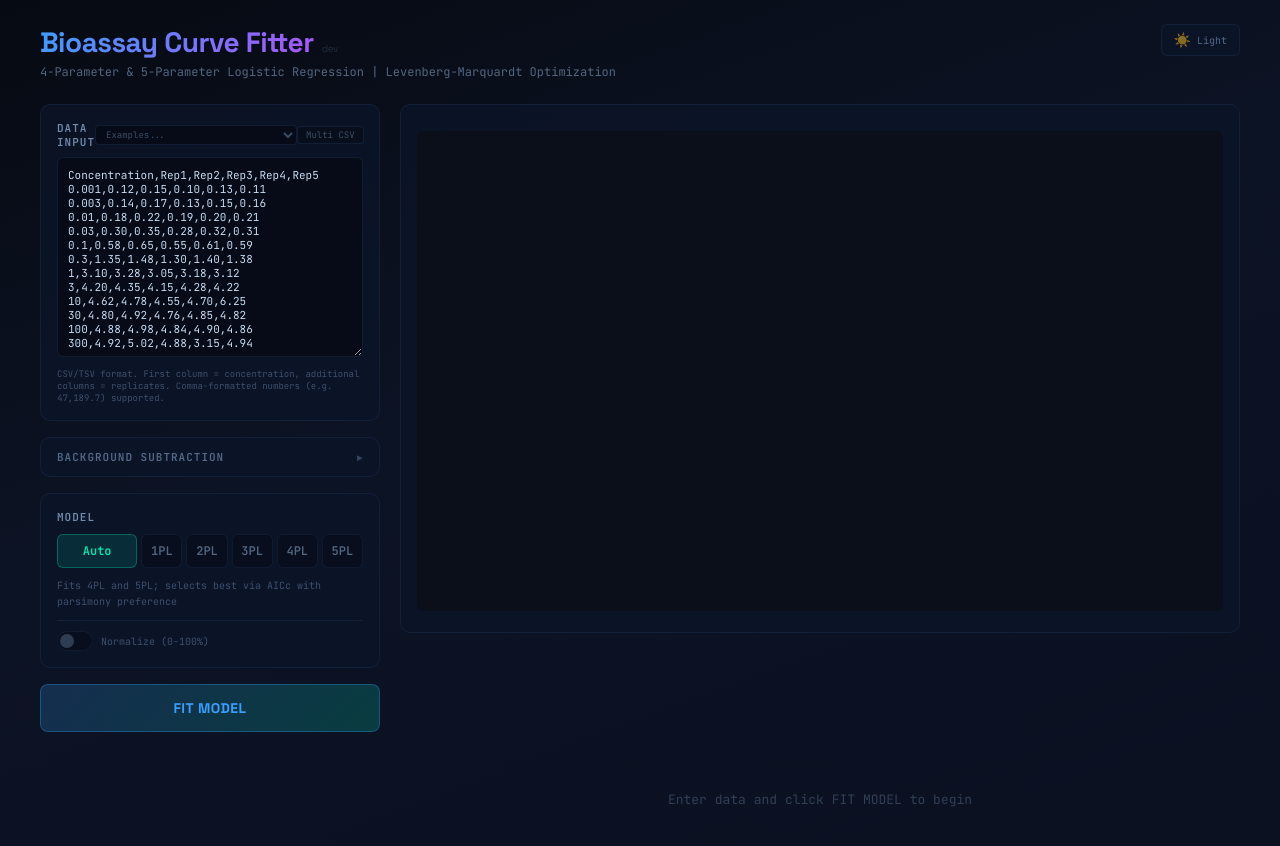
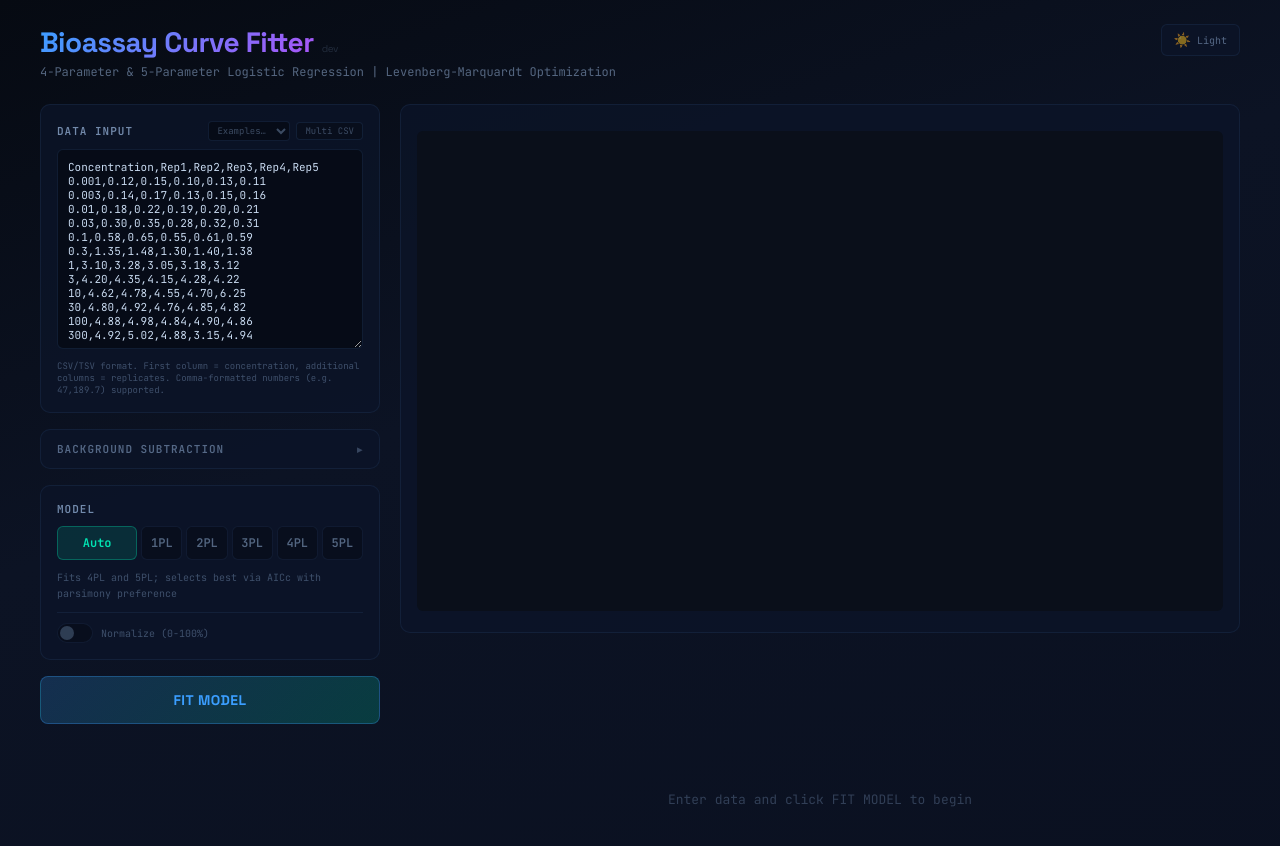
Before and after one commit to yapici/assaycurvefit, a React (Vite) app: page / in a window 1280 px wide. Shown: the top 846 px of the page. Built offline with nearby package versions, Linux system fonts and the light colour scheme.

Commit message:
Fix text.trim error

```diff
--- a/src/BioassayCurveFitter.jsx
+++ b/src/BioassayCurveFitter.jsx
@@ -1295,11 +1295,11 @@ export default function BioassayCurveFitter() {
     return { mean, sd, n: values.length, values };
   }, []);
 
-  const runFit = useCallback((overrideData) => {
+  const runFit = useCallback(() => {
     try {
       setError(null);
       setComparison(null);
-      const { xData, yData: yRaw } = parseData(overrideData ?? rawData);
+      const { xData, yData: yRaw } = parseData(rawData);
       if (xData.length < 4) { setError("Need at least 4 data points"); return; }
 
       // Background subtraction
@@ -1982,7 +1982,7 @@ export default function BioassayCurveFitter() {
   const [multiCsvError, setMultiCsvError] = useState(null);
   const multiCsvRef = useRef(null);
 
-  // Helper: reset all fit-related state and load a compound's data into the textarea
+  // Helper: reset all fit-related state, load a compound's data, and auto-fit
   const loadCompound = useCallback((compound) => {
     const csv = compoundToCSV(compound);
     setRawData(csv);
@@ -1995,9 +1995,26 @@ export default function BioassayCurveFitter() {
     setSelectedGrubbsGroup(null);
     setExcludedIndices(new Set());
     setBgStats(null);
-    // Auto-fit immediately using the CSV string directly (state hasn't updated yet)
-    runFit(csv);
-  }, [runFit]);
+    // Run fit inline with the csv string directly — avoids stale rawData state
+    try {
+      const { xData, yData } = parseData(csv);
+      if (xData.length < 4) return;
+      const fit4 = fitModel(xData, yData, model4PL, false);
+      const fit5 = xData.length >= 5 ? fitModel(xData, yData, model5PL, true) : null;
+      setParsedData({ xData, yData, yRaw: yData, bgSubtracted: 0, normMin: 0, normMax: 1, normalized: false });
+      if (!fit4 && !fit5) return;
+      if (!fit5 || Math.abs(fit5.params[4] - 1) < 0.05) {
+        setActiveModel("4PL"); setFitResult(fit4);
+        setComparison({ fit4PL: fit4, fit5PL: fit5 || null, selected: "4PL", reason: "Auto" });
+      } else {
+        const deltaAICc = (fit4?.aicc ?? Infinity) - fit5.aicc;
+        const selected = (deltaAICc > 2 && fit4.bic - fit5.bic > 0) ? "5PL" : "4PL";
+        setActiveModel(selected);
+        setFitResult(selected === "5PL" ? fit5 : fit4);
+        setComparison({ fit4PL: fit4, fit5PL: fit5, selected, reason: "Auto" });
+      }
+    } catch { /* silently skip on malformed data */ }
+  }, [parseData]);
 
   // When multiIndex changes, swap the textarea content
   useEffect(() => {
@@ -2113,8 +2130,9 @@ export default function BioassayCurveFitter() {
             borderRadius: 10,
             padding: 16,
           }}>
-            <div style={{ fontSize: 11, fontWeight: 600, color: t.label, marginBottom: 8, textTransform: "uppercase", letterSpacing: 1, display: "flex", justifyContent: "space-between", alignItems: "center" }}>
-              <span>Data Input</span>
+            <div style={{ fontSize: 11, fontWeight: 600, color: t.label, marginBottom: 8, textTransform: "uppercase", letterSpacing: 1, display: "flex", justifyContent: "space-between", alignItems: "center", gap: 6 }}>
+              <span style={{ whiteSpace: "nowrap" }}>Data Input</span>
+              <div style={{ display: "flex", alignItems: "center", gap: 6, flexShrink: 0 }}>
               <select
                 onChange={(e) => {
                   if (e.target.value && EXAMPLE_DATASETS[e.target.value]) {
@@ -2134,7 +2152,7 @@ export default function BioassayCurveFitter() {
                   e.target.value = "";
                 }}
                 style={{
-                  padding: "2px 6px",
+                  padding: "2px 4px",
                   background: t.input,
                   border: `1px solid ${t.inputBorder}`,
                   borderRadius: 4,
@@ -2143,9 +2161,10 @@ export default function BioassayCurveFitter() {
                   fontFamily: "'JetBrains Mono', monospace",
                   outline: "none",
                   cursor: "pointer",
+                  width: 82,
                 }}
               >
-                <option value="">Examples...</option>
+                <option value="">Examples…</option>
                 {Object.keys(EXAMPLE_DATASETS).map(name => (
                   <option key={name} value={name}>{name}</option>
                 ))}
@@ -2176,6 +2195,7 @@ export default function BioassayCurveFitter() {
                 style={{ display: "none" }}
                 onChange={e => { handleMultiCsv(e.target.files[0]); e.target.value = ""; }}
               />
+              </div>
             </div>
             <textarea
               value={rawData}
```
